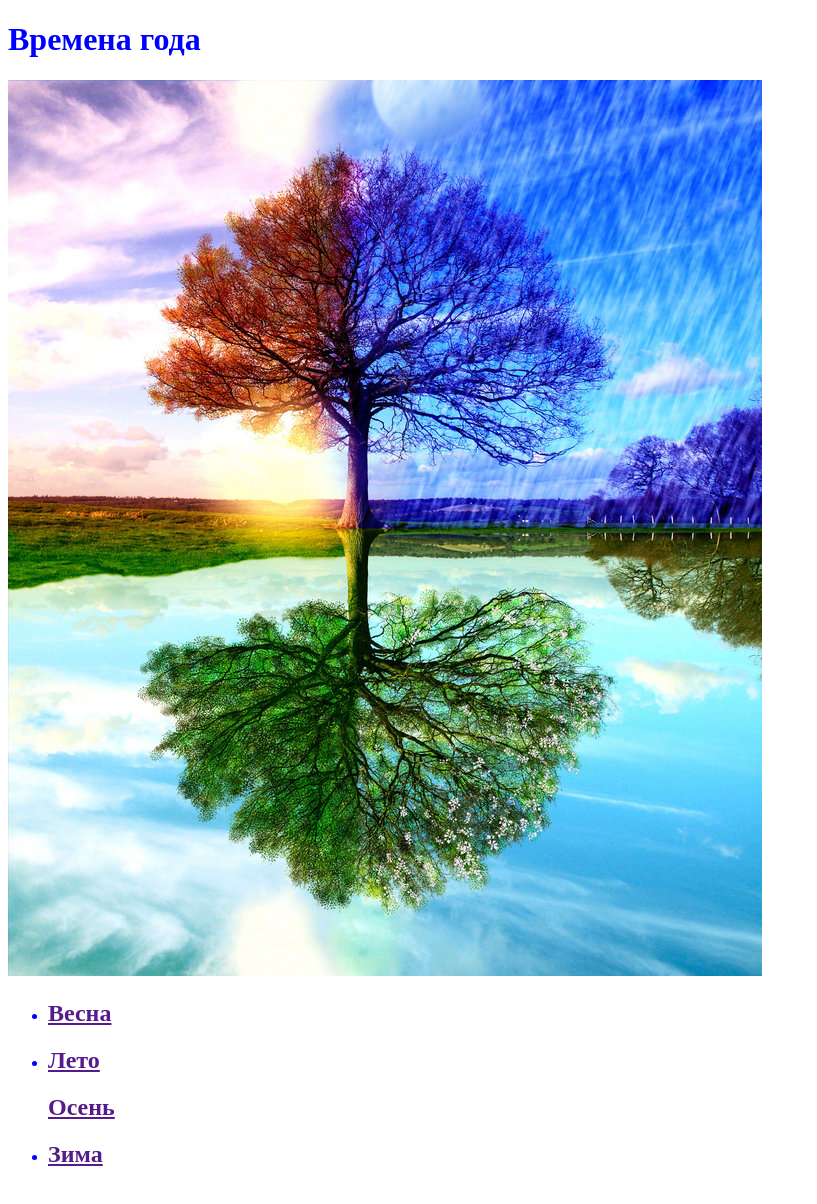
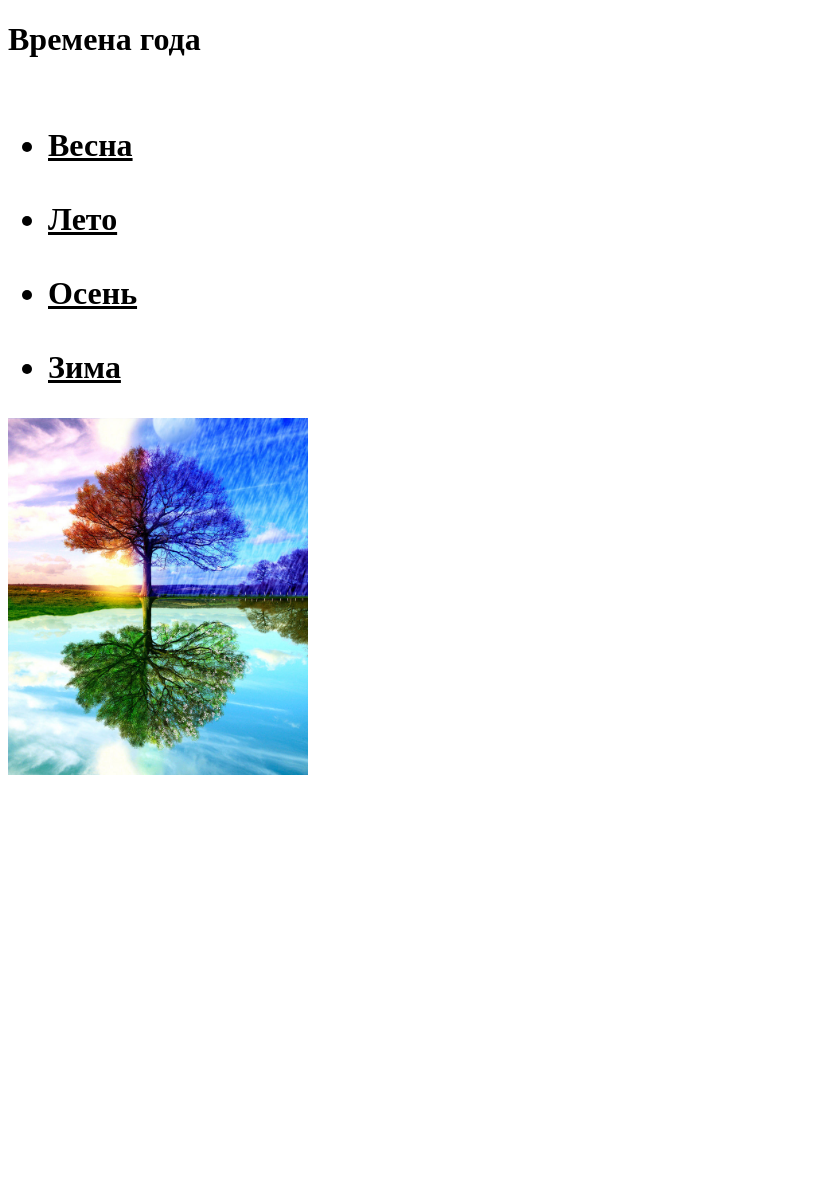
Before and after one commit to kristina1234567/kristina1234567.github.io, a plain HTML site: page index.html in a window 1280 px wide. Shown: the whole page, without its empty margins (0-817 px from the left). After the commit the page ends 800 px from the top, so only its background shows below. Drawn offline with Linux system fonts and the light colour scheme.

Commit message:
Add files via upload

```diff
--- a/index.html
+++ b/index.html
@@ -1,34 +1,15 @@
 <!DOCTYPE html PUBLIC "-//W3C//DTD HTML 4.01//EN" "http://www.w3.org/TR/html4/strict.dtd">
 <html><head>
 
-  <meta content="text/html; charset=ISO-8859-1" http-equiv="content-type">
-  <title>&#1082;&#1091;&#1079;&#1085;&#1077;&#1094;&#1086;&#1074;&#1072;</title>
 
 
-</head><body style="color: blue;">
-<h1> </h1>
+  <meta content="text/html; charset=ISO-8859-1" http-equiv="content-type"><title>&#1042;&#1088;&#1077;&#1084;&#1077;&#1085;&#1072; &#1075;&#1086;&#1076;&#1072;</title></head><body>
+<h1> &#1042;&#1088;&#1077;&#1084;&#1077;&#1085;&#1072; &#1075;&#1086;&#1076;&#1072; </h1>
 
-<h1><b>&#1042;&#1088;&#1077;&#1084;&#1077;&#1085;&#1072; &#1075;&#1086;&#1076;&#1072;</b></h1>
 
-<h1> </h1>
+<h1>
+<ul><br><li><u> &#1042;&#1077;&#1089;&#1085;&#1072; </u> </li><br><li><u> &#1051;&#1077;&#1090;&#1086; </u> </li><br><li><u> &#1054;&#1089;&#1077;&#1085;&#1100; </u> </li><br><li><u> &#1047;&#1080;&#1084;&#1072; </u> </li></ul>
+</h1>
 
-<img src="picture.jpg">
-<ul>
 
-  <li>
-    <h2><a href="">&#1042;&#1077;&#1089;&#1085;&#1072;</a> </h2>
-  </li>
-  <li>
-    <h2><a href=""> &#1051;&#1077;&#1090;&#1086;</a></h2>
-    <h2> <a href=""> &#1054;&#1089;&#1077;&#1085;&#1100;</a> </h2>
-  </li>
-  <li> <a href=""> </a>
-    <h2><a href="">&#1047;&#1080;&#1084;&#1072;</a> </h2>
-  </li>
-</ul>
-
-<br>
-
-<br>
-
-</body></html>
+<img src="picture.jpg" width="300"></body></html>
```
